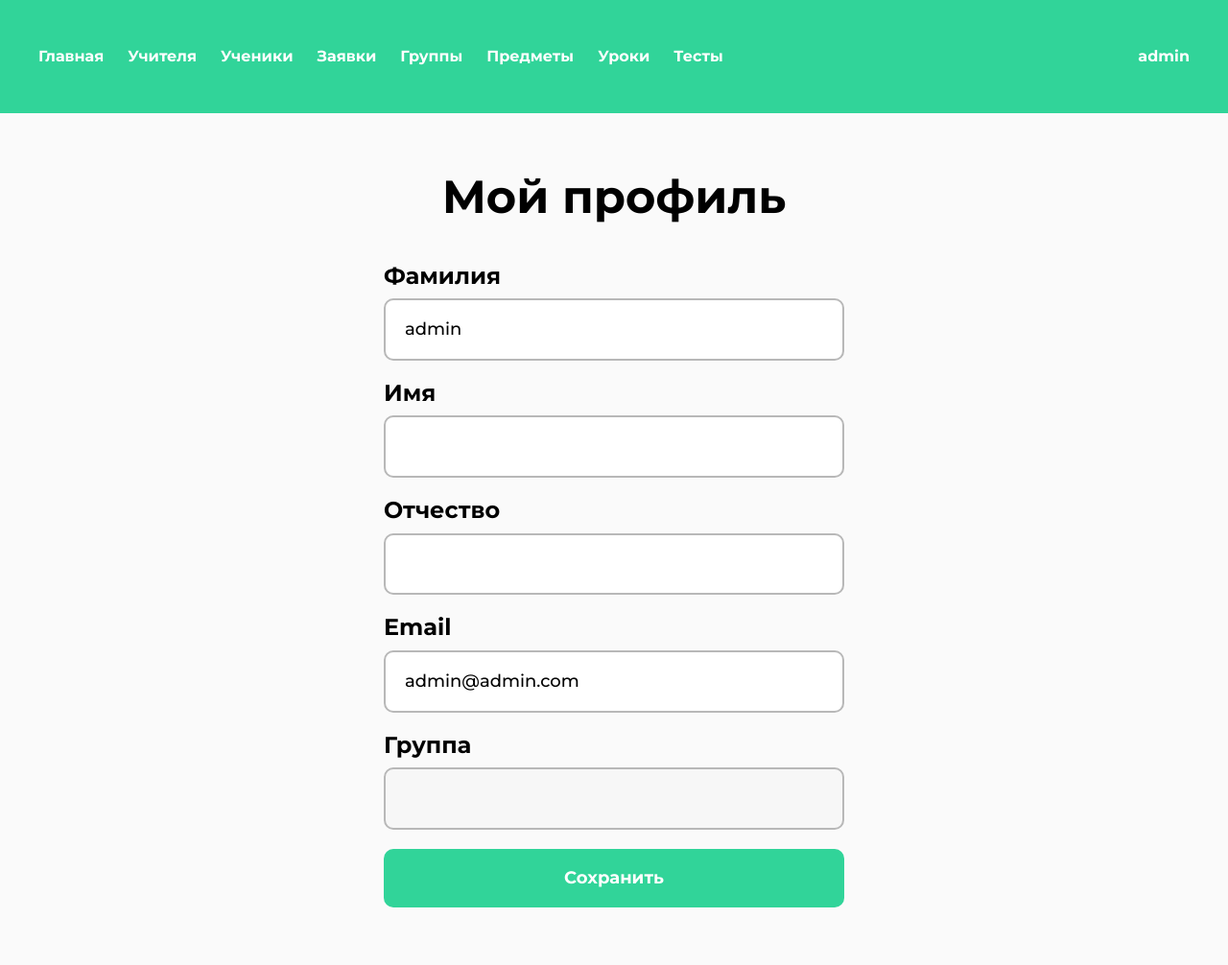
After one commit to Alexzhiliuk/ladutsko, a Django app: page /accounts/profile/ in a window 1280 px wide. The commit adds this page. Shown: the whole page at 96% size. Run offline with Django 4.2, Linux system fonts and the light colour scheme; a user stored in the database is signed in; data comes from the database, SQL or seed files in the repository; both versions use the stored data as it was after the commit.

Commit message:
add ability to users to edit profiles

```diff
--- /dev/null
+++ b/accounts/templates/accounts/profile.html
@@ -0,0 +1,49 @@
+{% extends "base.html" %}
+{% load static %}
+
+
+{% block page_title %}Профиль{% endblock %}
+
+{% block extra_css %}
+<link rel="stylesheet" href="{% static 'css/select.css' %}">
+{% endblock %}
+
+{% block content %}
+<section class="section-teachers">
+    <h1 class="h1 h1_center">Мой профиль</h1>
+
+    <form action="." method="POST" class="form mt-40">
+        {% csrf_token %}
+        <div class="form__item">
+            <label for="{{ user_form.last_name.id_for_label }}" class="form__label">{{ user_form.last_name.label }}</label>
+            {{ user_form.last_name }}
+        </div>
+        <div class="form__item">
+            <label for="{{ user_form.first_name.id_for_label }}" class="form__label">{{ user_form.first_name.label }}</label>
+            {{ user_form.first_name }}
+        </div>
+        <div class="form__item">
+            <label for="{{ profile_form.middle_name.id_for_label }}" class="form__label">{{ profile_form.middle_name.label }}</label>
+            {{ profile_form.middle_name }}
+        </div>
+        <div class="form__item">
+            <label for="{{ user_form.email.id_for_label }}" class="form__label">{{ user_form.email.label }}</label>
+            {{ user_form.email }}
+        </div>
+        <div class="form__item">
+            <label class="form__label">Группа</label>
+            <input class="form__input" value="{{ profile_form.group }}" disabled>
+        </div>
+
+        <div class="form__item">
+            <button type="submit" class="btn">Сохранить</button>
+        </div>
+
+    </form>
+
+</section>
+
+<script>
+
+</script>
+{% endblock %}
--- a/accounts/urls.py
+++ b/accounts/urls.py
@@ -4,4 +4,5 @@ from django.urls import path
 urlpatterns = [
     path('login/', views.LoginView.as_view(), name='login'),
     path('application/', views.ApplicationView.as_view(), name='application'),
+    path('profile/', views.ProfileView.as_view(), name='profile')
 ]
--- a/accounts/views.py
+++ b/accounts/views.py
@@ -2,9 +2,11 @@ from django.shortcuts import render, redirect
 from django.urls import reverse
 from django.views import View
 from django.http import HttpResponse
-from .forms import LoginForm, ApplicationForm
+from django.contrib.auth.mixins import LoginRequiredMixin
+from .forms import LoginForm, ApplicationForm, UserEditForm, ProfileEditForm
 from django.contrib.auth import authenticate, login
 from django.contrib import messages
+from django.db.utils import IntegrityError
 
 
 class LoginView(View):
@@ -46,3 +48,32 @@ class ApplicationView(View):
     def get(self, request, *args, **kwargs):
         form = ApplicationForm()
         return render(request, "accounts/application.html", {"form": form})
+
+
+class ProfileView(LoginRequiredMixin, View):
+
+    def post(self, request, *args, **kwargs):
+        user = request.user
+        user_form = UserEditForm(instance=user, data=request.POST)
+        profile_form = ProfileEditForm(instance=user.profile, data=request.POST)
+        if user_form.is_valid() and profile_form.is_valid():
+            try:
+                user = user_form.save(commit=False)
+                user.username = user.email
+                user.save()
+            except IntegrityError:
+                messages.error(request, "Такой email уже существует")
+                return redirect(reverse("profile"))
+
+            profile_form.save()
+            messages.success(request, "Профиль успешно изменен")
+            return redirect(reverse("profile"))
+
+        messages.success(request, "Форма заполнена некорректно")
+        return redirect(reverse("profile"))
+
+    def get(self, request, *args, **kwargs):
+        user = request.user
+        user_form = UserEditForm(instance=user)
+        profile_form = ProfileEditForm(instance=user.profile)
+        return render(request, "accounts/profile.html", {"user_form": user_form, "profile_form": profile_form})
--- a/static/css/menu.css
+++ b/static/css/menu.css
@@ -6,6 +6,7 @@ ul {
     display: flex;
     align-items: center;
     gap: 25px;
+    width: 100%;
 }
 
 .header-menu a {
@@ -14,3 +15,7 @@ ul {
     color: white;
 
 }
+
+.header-menu-profile {
+    margin-left: auto;
+}
--- a/templates/base.html
+++ b/templates/base.html
@@ -31,6 +31,7 @@
 				{% if user.profile.type == 1 %}
 				<li><a href="{% url 'teachers' %}">Учителя</a></li>
 				<li><a href="{% url 'students' %}">Ученики</a></li>
+				<li><a href="{% url 'applications' %}">Заявки</a></li>
 				<li><a href="{% url 'groups' %}">Группы</a></li>
 				<li><a href="{% url 'subjects' %}">Предметы</a></li>
 				<li><a href="{% url 'lessons' %}">Уроки</a></li>
@@ -42,6 +43,7 @@
 				<li><a href="{% url 'my-photos' %}">Фото</a></li>
 				<li><a href="{% url 'my-tests' %}">Тесты</a></li>
 				{% endif %}
+				<li class="header-menu-profile"><a href="{% url 'profile' %}">{{ user.username }}</a></li>
 				{% endif%}
 			</ul>
 		</div>
```
Also changed, not shown: db.sqlite3.
